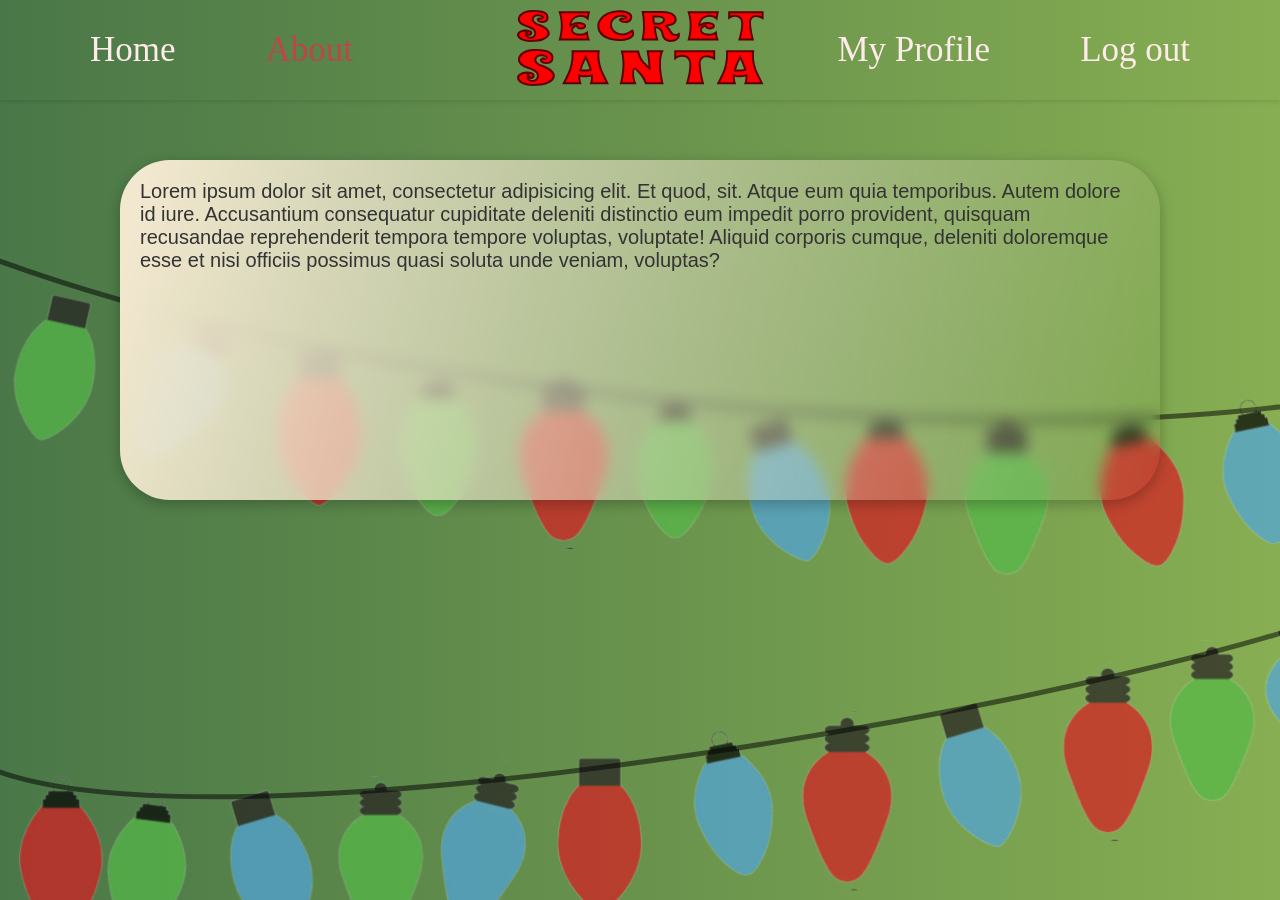
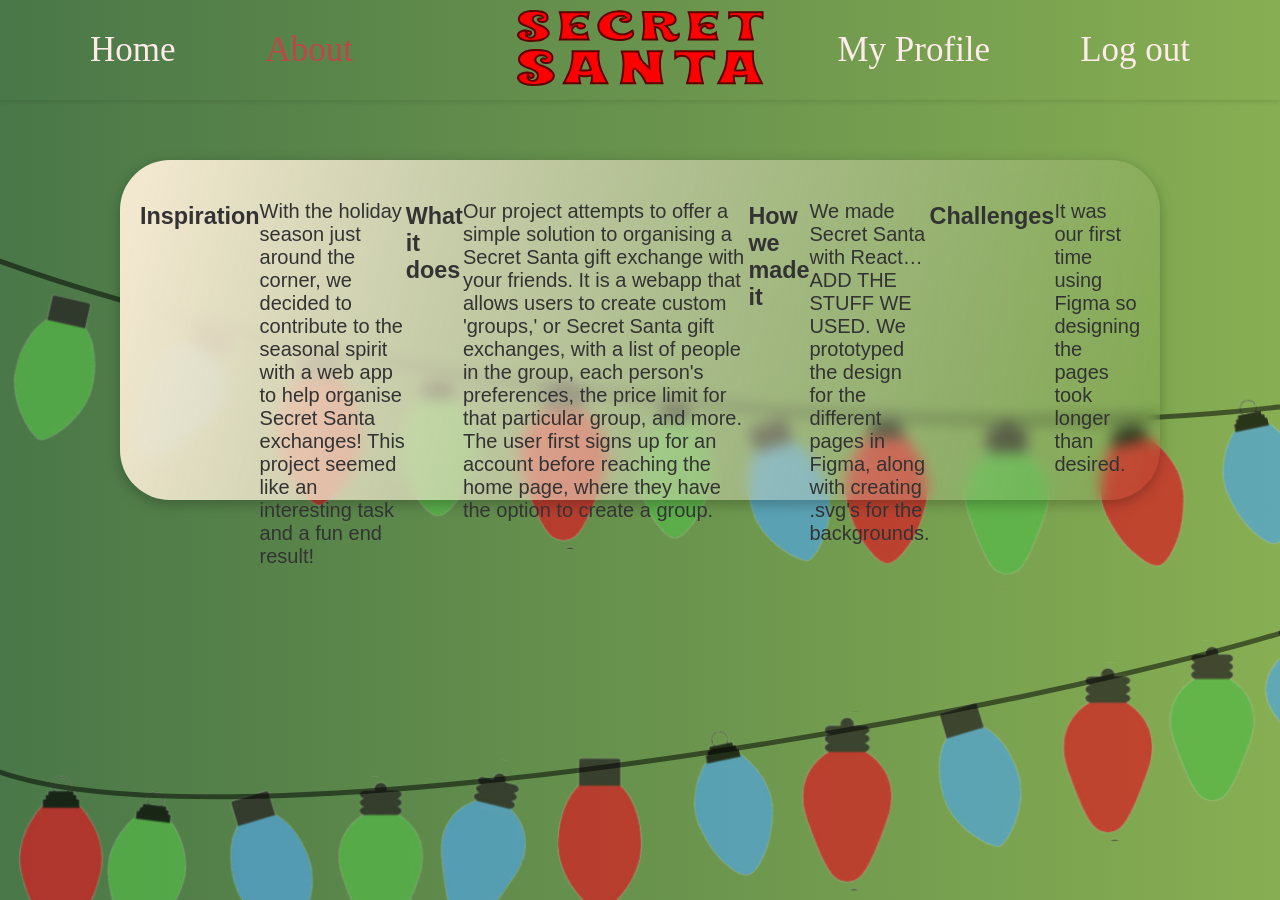
Before and after one commit to r-ey/secret-santa, a React (Create React App) app: page /about in a window 1280 px wide. Built offline with nearby package versions, Linux system fonts and the light colour scheme; a web font is replaced by a local one.

Commit message:
About text

```diff
--- a/src/pages/about-page/about-page.jsx
+++ b/src/pages/about-page/about-page.jsx
@@ -8,11 +8,30 @@ function AboutPage() {
       <AppHeader />
       <main className={styles.mainSize}>
         <div className={styles.aboutText}>
-          Lorem ipsum dolor sit amet, consectetur adipisicing elit. Et quod, sit. Atque eum quia
-          temporibus. Autem dolore id iure. Accusantium consequatur cupiditate deleniti
-          distinctio eum impedit porro provident, quisquam recusandae reprehenderit tempora tempore
-          voluptas, voluptate! Aliquid corporis cumque, deleniti doloremque esse et nisi officiis
-          possimus quasi soluta unde veniam, voluptas?
+          <h3>Inspiration</h3>
+          <p>
+            With the holiday season just around the corner, we decided to
+            contribute to the seasonal spirit with a
+            web app to help organise Secret Santa exchanges!
+            This project seemed like an interesting task and a fun end result!
+          </p>
+          <h3>What it does</h3>
+          <p>Our project attempts to offer a simple solution to organising a Secret
+            Santa gift exchange with your friends.
+            It is a webapp that allows users to create custom &apos;groups,&apos;
+            or Secret Santa gift exchanges, with a list of people in the group,
+            each person&apos;s preferences, the price limit for that particular group, and more.
+            The user first signs up for an account before reaching the home page,
+            where they have the option to create a group.
+          </p>
+          <h3>How we made it</h3>
+          <p>We made Secret Santa with React… ADD THE STUFF WE USED. We prototyped
+            the design for the different pages in Figma, along with creating .svg&apos;s for the
+            backgrounds.
+          </p>
+          <h3>Challenges</h3>
+          <p>It was our first time using Figma so designing the pages took longer than desired.</p>
+
         </div>
       </main>
     </div>
```
